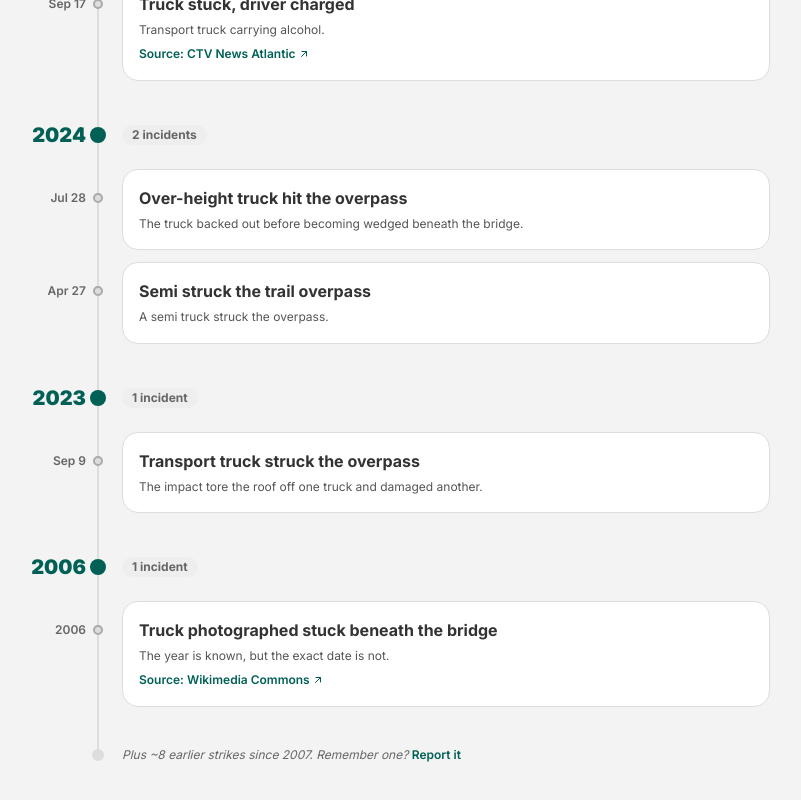
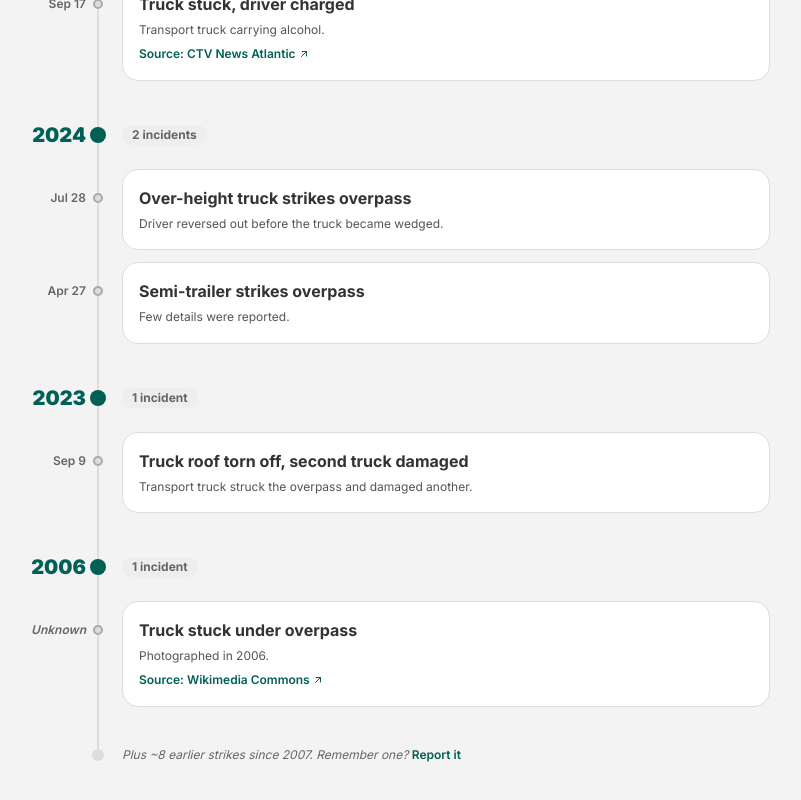
Before and after one commit to kumathy/hack-atlantic-2026, a Next.js app in the folder frontend/: page /timeline in a window 1280 px wide. Shown: the part 590-1390 px from the top of the page, without its empty margins (254-1055 px from the left). Built offline with nearby package versions, Linux system fonts and the light colour scheme; no server answers.

Commit message:
Reword hardcoded timeline entries and show Unknown for year-only dates

```diff
--- a/frontend/components/incident-card.tsx
+++ b/frontend/components/incident-card.tsx
@@ -7,15 +7,20 @@ import { useDaysSince } from "@/lib/use-days-since";
 
 export default function IncidentCard({ incident }: { incident: Incident }) {
   const isToday = useDaysSince(incident.date) === 0;
+  const yearOnly = incident.date.length === 4;
 
   return (
     <div className="relative flex">
       <div className="w-[4.5rem] sm:w-[6rem] pr-3 text-right flex-shrink-0 pt-[21px] text-xs leading-4">
         <time
           dateTime={incident.date}
-          className="text-subtle font-semibold"
+          className={`text-subtle font-semibold ${yearOnly ? "italic" : ""}`}
         >
-          {isToday ? "Today" : formatMonthDay(incident.date)}
+          {yearOnly
+            ? "Unknown"
+            : isToday
+              ? "Today"
+              : formatMonthDay(incident.date)}
         </time>
       </div>
 
--- a/frontend/lib/incidents.ts
+++ b/frontend/lib/incidents.ts
@@ -42,23 +42,23 @@ export const INCIDENTS: Incident[] = [
   },
   {
     date: "2024-07-28",
-    damage: "Over-height truck hit the overpass",
-    note: "The truck backed out before becoming wedged beneath the bridge.",
+    damage: "Over-height truck strikes overpass",
+    note: "Driver reversed out before the truck became wedged.",
   },
   {
     date: "2024-04-27",
-    damage: "Semi struck the trail overpass",
-    note: "A semi truck struck the overpass.",
+    damage: "Semi-trailer strikes overpass",
+    note: "Few details were reported.",
   },
   {
     date: "2023-09-09",
-    damage: "Transport truck struck the overpass",
-    note: "The impact tore the roof off one truck and damaged another.",
+    damage: "Truck roof torn off, second truck damaged",
+    note: "Transport truck struck the overpass and damaged another.",
   },
   {
     date: "2006",
-    damage: "Truck photographed stuck beneath the bridge",
-    note: "The year is known, but the exact date is not.",
+    damage: "Truck stuck under overpass",
+    note: "Photographed in 2006.",
     source: {
       name: "Wikimedia Commons",
       url: "https://en.wikipedia.org/wiki/Fredericton_Railway_Bridge",
```
